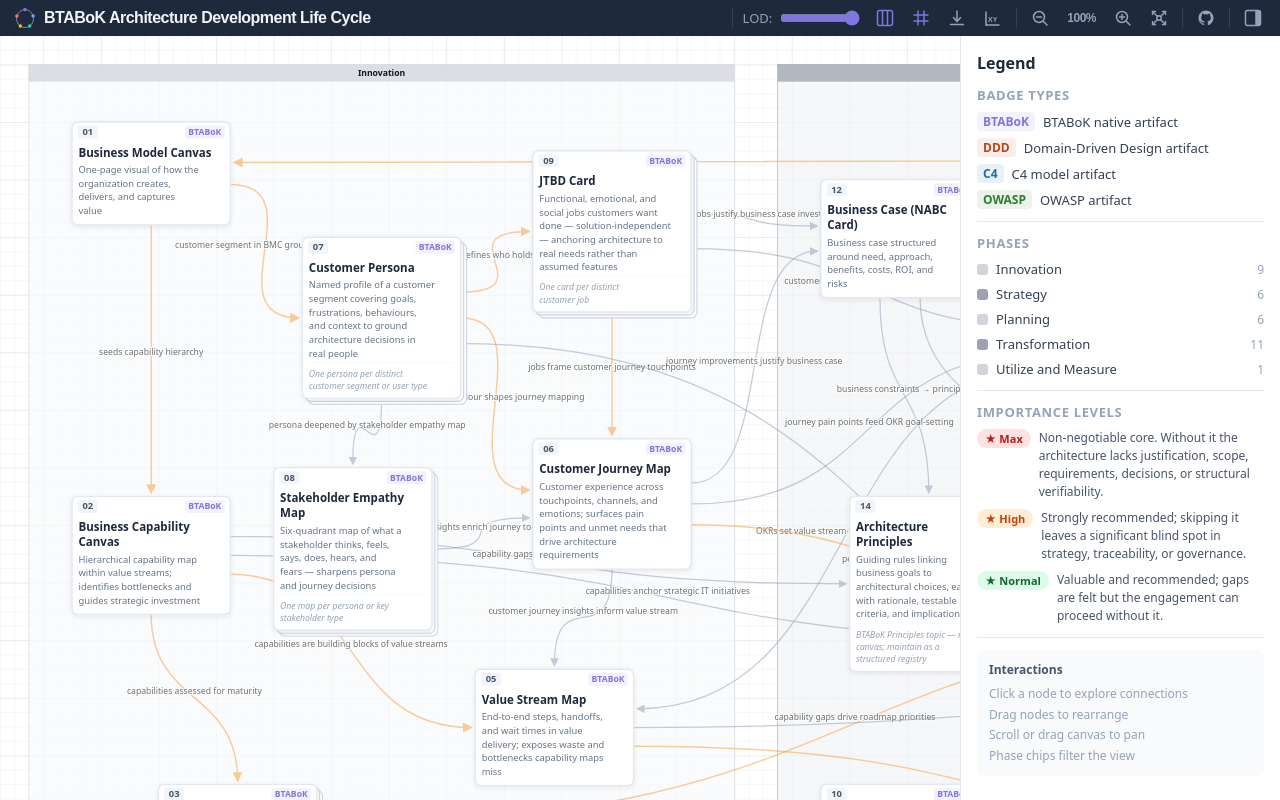
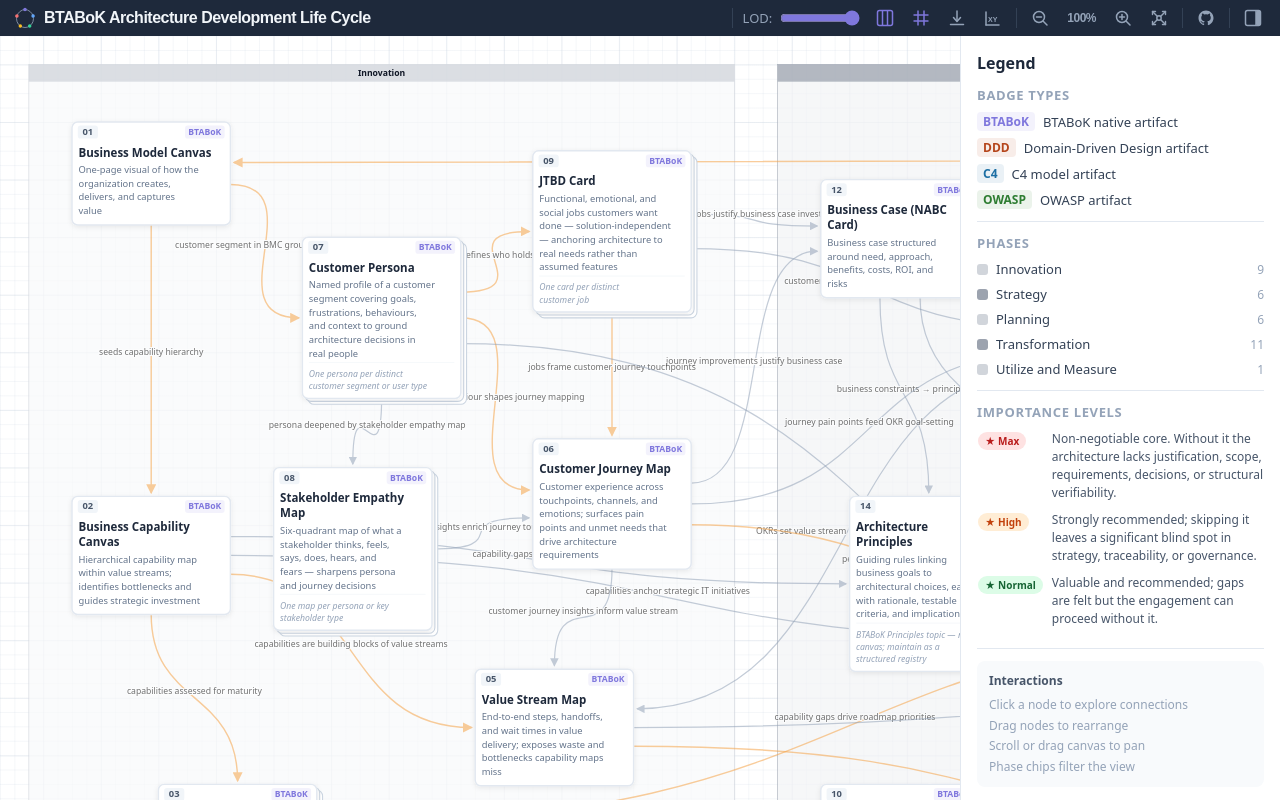
Before and after one commit to hza/btabok-adlc, a React (Vite) app: page / in a window 1280 px wide. Built offline with nearby package versions, Linux system fonts and the light colour scheme.

Commit message:
feat: enhance LegendPanel layout with a table for importance levels

```diff
--- a/src/components/Sidebar.tsx
+++ b/src/components/Sidebar.tsx
@@ -213,16 +213,24 @@ export const LegendPanel = React.memo(function LegendPanel() {
           <Hr/>
 
           <SectionLabel>Importance levels</SectionLabel>
-          {(Object.entries(IMPORTANCE_STYLES) as [string, { label: string; color: string; bg: string; rationale: string }][]).map(([key, s]) => (
-            <div key={key} style={{ display: 'flex', alignItems: 'flex-start', gap: 8, marginBottom: 8 }}>
-              <span style={{
-                display: 'inline-flex', alignItems: 'center', gap: 3,
-                background: s.bg, borderRadius: 20, flexShrink: 0,
-                padding: '2px 8px', fontSize: 11, color: s.color, fontWeight: 600,
-              }}>★ {s.label}</span>
-              <span style={{ color: '#475569', fontSize: 12, lineHeight: 1.5 }}>{s.rationale}</span>
-            </div>
-          ))}
+          <table style={{ borderCollapse: 'collapse', width: '100%' }}>
+            <tbody>
+              {(Object.entries(IMPORTANCE_STYLES) as [string, { label: string; color: string; bg: string; rationale: string }][]).map(([key, s]) => (
+                <tr key={key}>
+                  <td style={{ paddingBottom: 8, paddingRight: 8, verticalAlign: 'top', whiteSpace: 'nowrap' }}>
+                    <span style={{
+                      display: 'inline-flex', alignItems: 'center', gap: 3,
+                      background: s.bg, borderRadius: 20,
+                      padding: '2px 7px', fontSize: 10, color: s.color, fontWeight: 600,
+                    }}>★ {s.label}</span>
+                  </td>
+                  <td style={{ paddingBottom: 8, color: '#475569', fontSize: 12, lineHeight: 1.5, verticalAlign: 'top' }}>
+                    {s.rationale}
+                  </td>
+                </tr>
+              ))}
+            </tbody>
+          </table>
 
           <Hr/>
 
```
